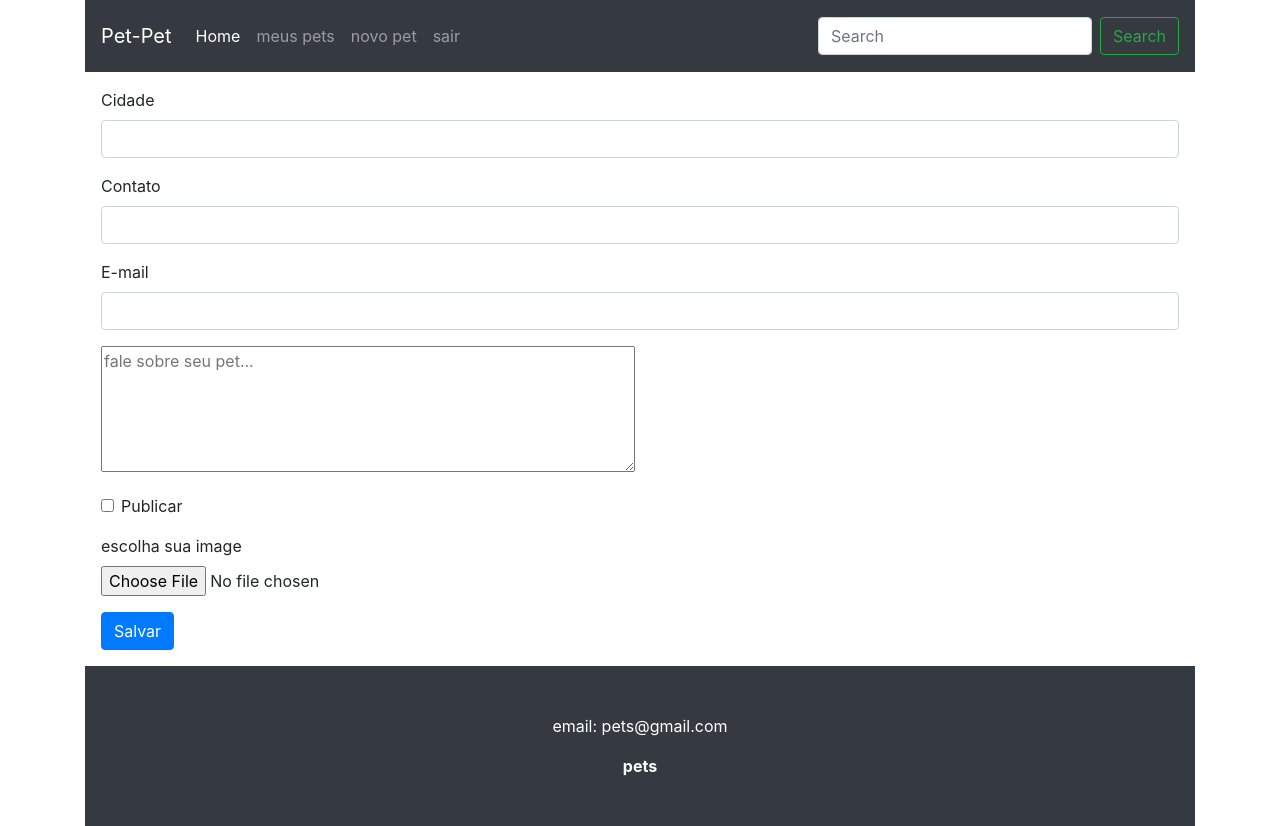
After one commit to pacman2020/my-pet, a Django app: page /new_pet in a window 1280 px wide. The commit adds this page. Run offline with Django 3.2, Linux system fonts and the light colour scheme; some libraries are stand-ins or nearby versions.

Commit message:
new pet form

```diff
--- /dev/null
+++ b/mypet/core/templates/pet/new_pet.html
@@ -0,0 +1,31 @@
+{% extends 'base.html' %}
+
+{% block content %}
+<form class="p-3" method="POST">
+    <div class="form-group">
+      <label for="exampleInputEmail1">Cidade</label>
+      <input type="text" class="form-control" id="city" name="city" id="city">
+    </div>
+    <div class="form-group">
+      <label for="exampleInputEmail1">Contato</label>
+      <input type="text" class="form-control" id="city" name="phone" id="phone">
+    </div>
+    <div class="form-group">
+      <label for="exampleInputPassword1">E-mail</label>
+      <input type="text" class="form-control" id="email" name="email">
+    </div>
+    <div class="form-group">
+        <textarea placeholder="fale sobre seu pet..." name="description" id="description" cols="50" rows="5"></textarea>
+    </div>
+    <div class="form-group form-check">
+      <input type="checkbox" class="form-check-input" name="active" id="active">
+      <label class="form-check-label" >Publicar</label>
+    </div>
+    <div class="form-group">
+        <label for="exampleFormControlFile1">escolha sua image</label>
+        <input type="file" class="form-control-file" id="photo" name="photo">
+    </div>
+    <button type="submit" class="btn btn-primary">Salvar</button>
+</form>
+
+{% endblock %}
--- a/mypet/core/urls.py
+++ b/mypet/core/urls.py
@@ -3,6 +3,7 @@ from . import views
 
 urlpatterns = [
     path('', views.home, name='home'),
+    path('new_pet', views.mew_pet, name='mew_pet'),
     path('detail/<int:pk>', views.detail_pet, name='detail_pet'),
     path('my_pets', views.my_pets, name='my_pets'),
 ]
--- a/mypet/core/views.py
+++ b/mypet/core/views.py
@@ -47,3 +47,6 @@ def detail_pet(request, pk):
     pet = get_object_or_404(Pet, pk=pk)
     data = {'pet': pet}
     return render(request, 'pet/detail_pet.html', data)
+
+def mew_pet(request):
+    return render(request, 'pet/new_pet.html')
--- a/mypet/templates/base.html
+++ b/mypet/templates/base.html
@@ -28,7 +28,7 @@
                   <a class="nav-link" href="{% url 'my_pets' %}">meus pets</a>
                 </li>
                 <li class="nav-item">
-                  <a class="nav-link" href="#">novo pet</a>
+                  <a class="nav-link" href="{% url 'mew_pet' %}">novo pet</a>
                 </li>
                 <li class="nav-item">
                   <a class="nav-link" href="#">sair</a>
```
Also changed, not shown: mypet/media/media/coelho.jpg (added).
